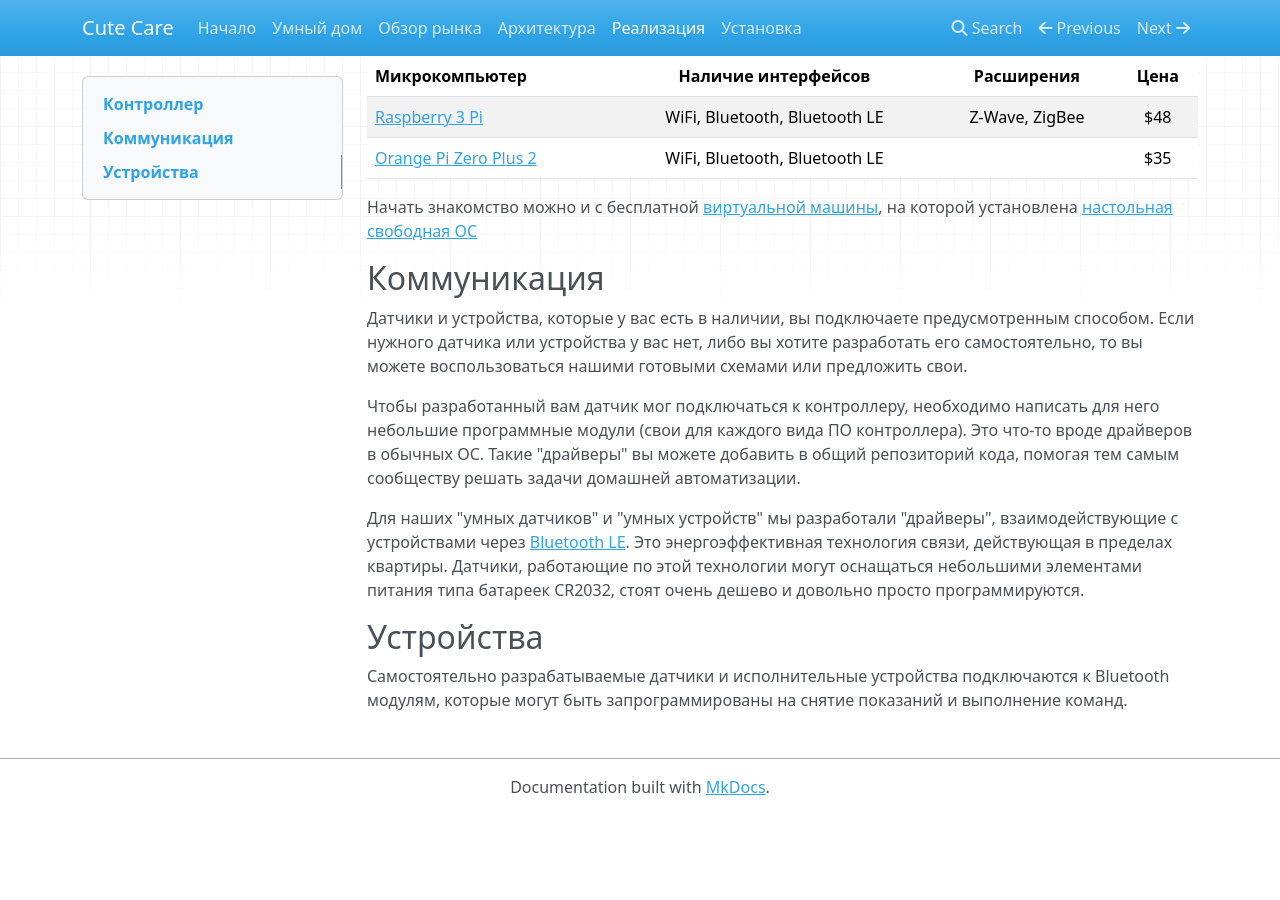
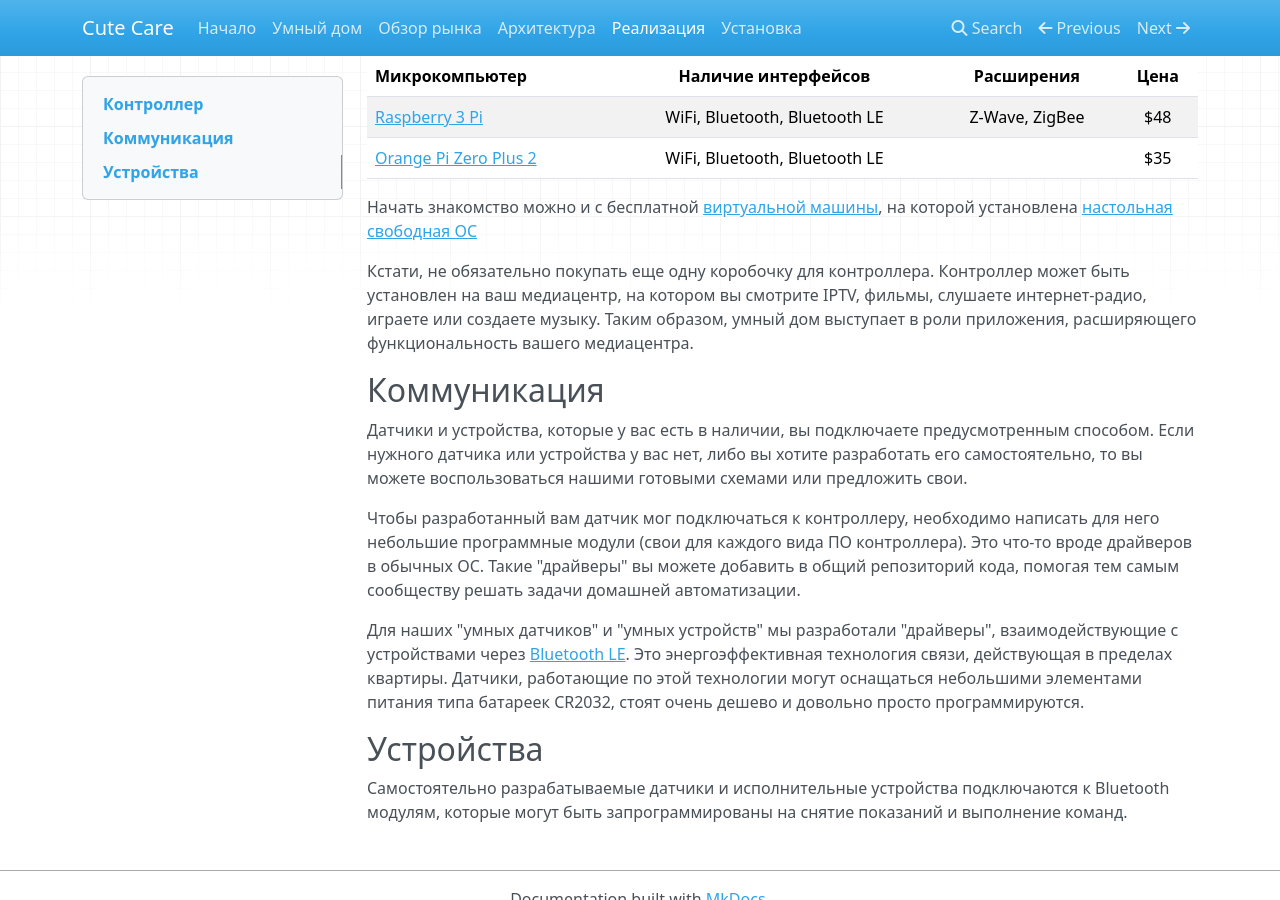
Before and after one commit to cutecare/cutecare-docs, an MkDocs documentation site: the page built from docs/Реализация.md, in a window 1280 px wide and 900 px high, scrolled down 815 px. Built offline with MkDocs 1.6.1, drawn with Linux system fonts in a browser that asks for light colours; nearby versions of some CDN libraries; old or Windows-style settings are respelled for this version of MkDocs; before the commit the page ends 1630 px from its top, so only the background shows below that.

Commit message:
Update Реализация.md

```diff
--- a/docs/Реализация.md
+++ b/docs/Реализация.md
@@ -31,6 +31,8 @@
 
 Начать знакомство можно и с бесплатной [виртуальной машины](https://www.virtualbox.org/), на которой установлена [настольная свободная ОС](https://ubuntustudio.org/)
 
+Кстати, не обязательно покупать еще одну коробочку для контроллера. Контроллер может быть установлен на ваш медиацентр, на котором вы смотрите IPTV, фильмы, слушаете интернет-радио, играете или создаете музыку. Таким образом, умный дом выступает в роли приложения, расширяющего функциональность вашего медиацентра.
+
 ## Коммуникация
 
 Датчики и устройства, которые у вас есть в наличии, вы подключаете предусмотренным способом. Если нужного датчика или устройства у вас нет,
```
